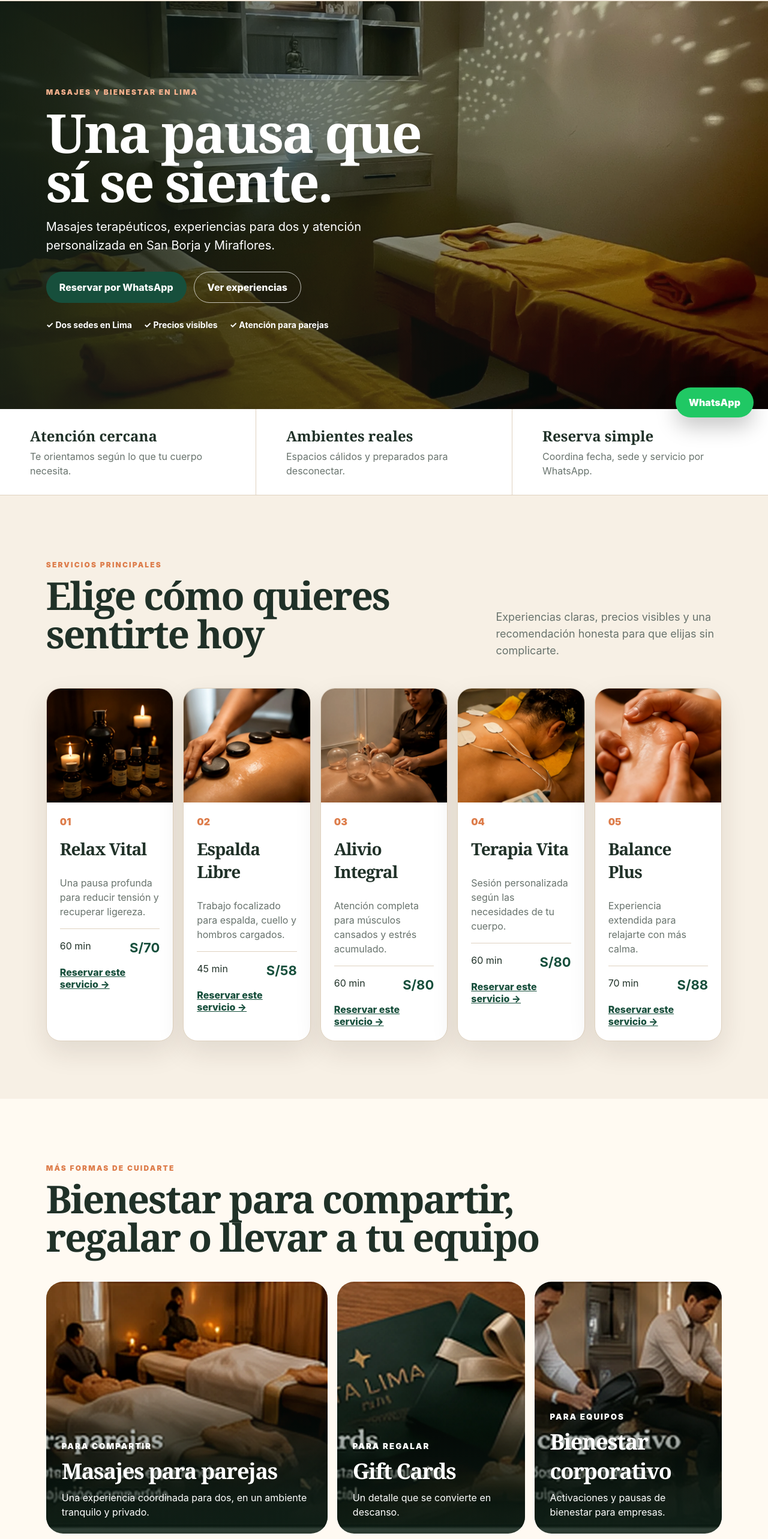
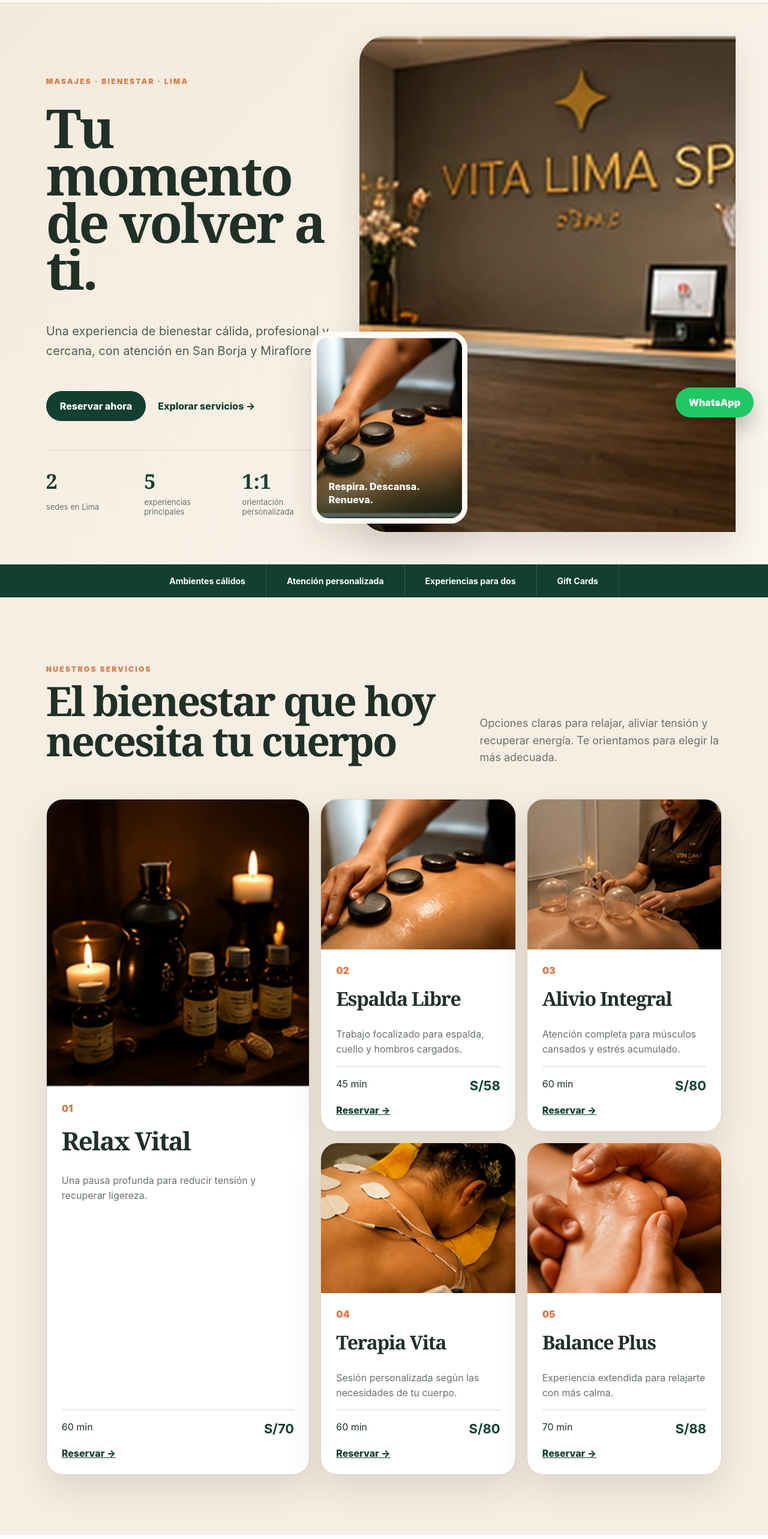
Before and after one commit to gperezdev-aut/vita-lima-web, a Next.js app: page / in a window 1280 px wide. Shown: the part 80-2646 px from the top of the page at 60% size. Built offline with nearby package versions, Linux system fonts and the light colour scheme; no server answers.

Commit message:
feat: install Vita Lima Web Premium V3

```diff
--- a/app/page.tsx
+++ b/app/page.tsx
@@ -17,107 +17,112 @@ export default function HomePage() {
     <>
       <Header />
       <main>
-        <section id="inicio" className="hero">
-          <Image src="/images/real/hero.webp" alt="Cabina de masaje Vita Lima Spa" fill priority sizes="100vw" />
-          <div className="heroOverlay" />
-          <div className="heroContent">
-            <p className="eyebrow light">Masajes y bienestar en Lima</p>
-            <h1>Una pausa que sí se siente.</h1>
-            <p>Masajes terapéuticos, experiencias para dos y atención personalizada en San Borja y Miraflores.</p>
+        <section id="inicio" className="heroV3">
+          <div className="heroCopyV3">
+            <p className="eyebrow">Masajes · bienestar · Lima</p>
+            <h1>Tu momento de volver a ti.</h1>
+            <p className="heroLead">Una experiencia de bienestar cálida, profesional y cercana, con atención en San Borja y Miraflores.</p>
             <div className="actions">
-              <a className="button" href={`https://wa.me/${site.whatsapp}?text=Hola%20Vita%20Lima,%20quiero%20reservar`} target="_blank">Reservar por WhatsApp</a>
-              <a className="button secondary" href="#servicios">Ver experiencias</a>
+              <a className="button" href={`https://wa.me/${site.whatsapp}?text=Hola%20Vita%20Lima,%20quiero%20reservar`} target="_blank">Reservar ahora</a>
+              <a className="textLink" href="#servicios">Explorar servicios →</a>
             </div>
-            <div className="trust"><span>✓ Dos sedes en Lima</span><span>✓ Precios visibles</span><span>✓ Atención para parejas</span></div>
+            <div className="heroStats">
+              <div><strong>2</strong><span>sedes en Lima</span></div>
+              <div><strong>5</strong><span>experiencias principales</span></div>
+              <div><strong>1:1</strong><span>orientación personalizada</span></div>
+            </div>
+          </div>
+          <div className="heroVisualV3">
+            <div className="heroMainPhoto"><Image src="/images/generated/reception.webp" alt="Recepción premium Vita Lima Spa" fill priority sizes="(max-width: 900px) 100vw, 54vw" /></div>
+            <div className="heroFloatCard"><Image src="/images/generated/hot_stones.webp" alt="Masaje con piedras calientes" fill sizes="260px" /><span>Respira. Descansa. Renueva.</span></div>
           </div>
         </section>
 
-        <section className="introStrip">
-          <div><strong>Atención cercana</strong><span>Te orientamos según lo que tu cuerpo necesita.</span></div>
-          <div><strong>Ambientes reales</strong><span>Espacios cálidos y preparados para desconectar.</span></div>
-          <div><strong>Reserva simple</strong><span>Coordina fecha, sede y servicio por WhatsApp.</span></div>
+        <section className="signatureStrip">
+          <span>Ambientes cálidos</span><span>Atención personalizada</span><span>Experiencias para dos</span><span>Gift Cards</span>
         </section>
 
-        <section id="servicios" className="section servicesSection">
+        <section id="servicios" className="section servicesV3">
           <div className="sectionHead splitHead">
-            <div><p className="eyebrow">Servicios principales</p><h2>Elige cómo quieres sentirte hoy</h2></div>
-            <p>Experiencias claras, precios visibles y una recomendación honesta para que elijas sin complicarte.</p>
+            <div><p className="eyebrow">Nuestros servicios</p><h2>El bienestar que hoy necesita tu cuerpo</h2></div>
+            <p>Opciones claras para relajar, aliviar tensión y recuperar energía. Te orientamos para elegir la más adecuada.</p>
           </div>
-          <div className="serviceGrid photoCards">
+          <div className="serviceShowcase">
             {site.services.map((s, i) => (
-              <article className="serviceCard" key={s.name}>
-                <div className="serviceImage"><Image src={serviceImages[i]} alt={s.name} fill sizes="(max-width: 680px) 100vw, 20vw" /></div>
-                <div className="serviceBody">
+              <article className={`serviceV3 ${i===0 ? "featured" : ""}`} key={s.name}>
+                <div className="servicePhotoV3"><Image src={serviceImages[i]} alt={s.name} fill sizes="(max-width: 800px) 100vw, 33vw" /></div>
+                <div className="serviceInfoV3">
                   <span className="number">0{i+1}</span>
-                  <h3>{s.name}</h3><p>{s.text}</p>
+                  <h3>{s.name}</h3>
+                  <p>{s.text}</p>
                   <div className="serviceMeta"><span>{s.duration}</span><strong>{s.price}</strong></div>
-                  <a href={`https://wa.me/${site.whatsapp}?text=${encodeURIComponent(`Hola Vita Lima, quiero reservar ${s.name}`)}`} target="_blank">Reservar este servicio →</a>
+                  <a href={`https://wa.me/${site.whatsapp}?text=${encodeURIComponent(`Hola Vita Lima, quiero reservar ${s.name}`)}`} target="_blank">Reservar →</a>
                 </div>
               </article>
             ))}
           </div>
         </section>
 
-        <section id="experiencias" className="section experienceSection">
-          <div className="sectionHead"><p className="eyebrow">Más formas de cuidarte</p><h2>Bienestar para compartir, regalar o llevar a tu equipo</h2></div>
-          <div className="experienceGrid">
-            <article className="experience large"><Image src="/images/generated/couple.webp" alt="Masaje para parejas" fill sizes="60vw" /><div><small>Para compartir</small><h3>Masajes para parejas</h3><p>Una experiencia coordinada para dos, en un ambiente tranquilo y privado.</p></div></article>
-            <article className="experience"><Image src="/images/generated/gift.webp" alt="Gift Card Vita Lima" fill sizes="40vw" /><div><small>Para regalar</small><h3>Gift Cards</h3><p>Un detalle que se convierte en descanso.</p></div></article>
-            <article className="experience"><Image src="/images/generated/corporate.webp" alt="Bienestar corporativo" fill sizes="40vw" /><div><small>Para equipos</small><h3>Bienestar corporativo</h3><p>Activaciones y pausas de bienestar para empresas.</p></div></article>
+        <section id="experiencias" className="section experiencesV3">
+          <div className="sectionHead"><p className="eyebrow">Experiencias Vita</p><h2>Más que un masaje: momentos para recordar</h2></div>
+          <div className="editorialGrid">
+            <article className="editorialCard tall"><Image src="/images/generated/couple.webp" alt="Masajes para parejas" fill sizes="50vw" /><div><small>Para compartir</small><h3>Masajes para parejas</h3><p>Una pausa coordinada para dos.</p></div></article>
+            <article className="editorialCard"><Image src="/images/generated/gift.webp" alt="Gift Cards Vita Lima" fill sizes="50vw" /><div><small>Para regalar</small><h3>Gift Cards</h3></div></article>
+            <article className="editorialCard"><Image src="/images/generated/corporate.webp" alt="Bienestar corporativo" fill sizes="50vw" /><div><small>Para equipos</small><h3>Bienestar corporativo</h3></div></article>
           </div>
         </section>
 
-        <section className="realSpaces">
-          <div className="realSpacesCopy"><p className="eyebrow light">Espacios reales</p><h2>Conoce Vita Lima antes de reservar</h2><p>Estas fotografías corresponden a nuestras instalaciones y muestran el ambiente que encontrarás al llegar.</p><a className="button secondary lightButton" href="#galeria">Ver galería</a></div>
-          <div className="realSpacesImages"><Image src="/images/real/reception_real.webp" alt="Recepción Vita Lima" fill sizes="50vw" /></div>
+        <section className="storyV3">
+          <div className="storyImage"><Image src="/images/generated/room_buddha.webp" alt="Cabina Vita Lima Spa" fill sizes="55vw" /></div>
+          <div className="storyCopy"><p className="eyebrow light">La experiencia</p><h2>Un espacio pensado para bajar el ritmo</h2><p>Iluminación cálida, aromas suaves y ambientes preparados para que desconectes desde que llegas.</p><a className="button secondary lightButton" href="#galeria">Conocer los ambientes</a></div>
         </section>
 
-        <section id="resenas" className="reviews">
-          <div><p className="eyebrow light">Confianza verificable</p><h2>Lo mejor de Vita Lima lo cuentan nuestros clientes</h2><p>Consulta directamente nuestras opiniones públicas y revisa experiencias reales antes de reservar.</p><div className="reviewLinks"><a href="https://www.google.com/search?q=Vita+Lima+Spa+rese%C3%B1as" target="_blank">Google — Ver reseñas</a><a href="https://www.tripadvisor.com/Search?q=Vita%20Lima%20Spa" target="_blank">Tripadvisor — Buscar Vita Lima</a></div></div>
-          <blockquote>“Queremos que cada visita se sienta cercana, ordenada y realmente reparadora.”<small>Vita Lima Spa</small></blockquote>
-        </section>
-
-        <section id="sedes" className="section locationsSection">
-          <div className="sectionHead splitHead"><div><p className="eyebrow">Encuéntranos</p><h2>Dos sedes para estar más cerca de ti</h2></div><p>Elige la sede que mejor se adapte a tu ubicación y horario.</p></div>
-          <div className="locationGrid">
-            {site.locations.map((l, i) => <article className="locationCard" key={l.name}><span className="number">0{i+1}</span><h3>{l.name}</h3><p>{l.address}</p><small>{l.schedule}</small><a href={`https://www.google.com/maps/search/?api=1&query=${encodeURIComponent(l.address + ", Lima")}`} target="_blank">Abrir en Google Maps →</a></article>)}
+        <section id="resenas" className="reviewsV3 section">
+          <div className="reviewIntro"><p className="eyebrow">Confianza real</p><h2>Antes de reservar, conoce lo que dicen nuestros clientes</h2><p>Consulta nuestras fichas públicas y revisa opiniones verificables.</p></div>
+          <div className="reviewPlatforms">
+            <a href="https://www.google.com/search?q=Vita+Lima+Spa+rese%C3%B1as" target="_blank"><strong>Google</strong><span>Ver opiniones verificadas →</span></a>
+            <a href="https://www.tripadvisor.com/Search?q=Vita%20Lima%20Spa" target="_blank"><strong>Tripadvisor</strong><span>Ver opiniones de viajeros →</span></a>
           </div>
         </section>
 
-        <section id="galeria" className="gallery section">
-          <div className="sectionHead"><p className="eyebrow">Galería</p><h2>Ambientes, detalles y tratamientos</h2><p>Una selección más variada para que conozcas mejor la experiencia Vita Lima.</p></div>
-          <div className="galleryGrid galleryMosaic">
-            <Image src="/images/real/room_pair.webp" alt="Cabina doble" width={1200} height={900} />
-            <Image src="/images/generated/cupping.webp" alt="Tratamiento con ventosas" width={900} height={900} />
-            <Image src="/images/real/buddha_real.webp" alt="Detalle de ambiente" width={1200} height={900} />
-            <Image src="/images/generated/hot_stones.webp" alt="Masaje con piedras calientes" width={900} height={900} />
-            <Image src="/images/real/facial_real.webp" alt="Experiencia facial" width={1200} height={900} />
-            <Image src="/images/generated/oils.webp" alt="Aceites y aromaterapia" width={900} height={900} />
-            <Image src="/images/real/room_single.webp" alt="Cabina individual" width={1200} height={900} />
-            <Image src="/images/generated/foot.webp" alt="Masaje de pies" width={900} height={900} />
+        <section id="sedes" className="section locationsV3">
+          <div className="sectionHead"><p className="eyebrow">Nuestras sedes</p><h2>Dos espacios, una misma forma de cuidarte</h2></div>
+          <div className="locationVisualGrid">
+            <article className="locationVisual"><Image src="/images/generated/facade.webp" alt="Sede San Borja" fill sizes="50vw"/><div><span>01</span><h3>San Borja</h3><p>Av. Aviación 3358, oficina 204</p><a href="https://www.google.com/maps/search/?api=1&query=Av.%20Aviaci%C3%B3n%203358%20Lima" target="_blank">Abrir en Google Maps →</a></div></article>
+            <article className="locationVisual"><Image src="/images/generated/reception.webp" alt="Sede Miraflores" fill sizes="50vw"/><div><span>02</span><h3>Miraflores</h3><p>Av. Larco 812, oficina 306</p><a href="https://www.google.com/maps/search/?api=1&query=Av.%20Larco%20812%20Lima" target="_blank">Abrir en Google Maps →</a></div></article>
           </div>
         </section>
 
-        <section id="reserva" className="reserveSection">
-          <div><p className="eyebrow">Reserva</p><h2>Cuéntanos qué necesitas. Nosotros te ayudamos a elegir.</h2><p>Completa tus datos y continuaremos la coordinación por WhatsApp.</p></div>
-          <ReserveForm />
+        <section id="galeria" className="galleryV3 section">
+          <div className="sectionHead splitHead"><div><p className="eyebrow">Galería</p><h2>Detalles que construyen la experiencia</h2></div><p>Una mirada a nuestros ambientes, terapias y momentos de relajación.</p></div>
+          <div className="galleryRibbon">
+            <Image src="/images/real/reception_real.webp" alt="Recepción Vita Lima" width={900} height={1100}/>
+            <Image src="/images/generated/cupping.webp" alt="Tratamiento con ventosas" width={900} height={1100}/>
+            <Image src="/images/real/room_pair.webp" alt="Cabina doble" width={900} height={1100}/>
+            <Image src="/images/generated/oils.webp" alt="Aromaterapia" width={900} height={1100}/>
+            <Image src="/images/real/facial_real.webp" alt="Tratamiento facial" width={900} height={1100}/>
+          </div>
         </section>
 
-        <section id="preguntas" className="section faq">
-          <div className="sectionHead"><p className="eyebrow">Preguntas frecuentes</p><h2>Todo lo que necesitas saber antes de reservar</h2></div>
+        <section id="reserva" className="reserveV3">
+          <div className="reserveImage"><Image src="/images/generated/buddha.webp" alt="Ambiente de calma Vita Lima" fill sizes="45vw" /></div>
+          <div className="reserveContentV3"><p className="eyebrow">Reserva tu experiencia</p><h2>Cuéntanos qué necesitas</h2><p>Déjanos tus datos y continuamos la coordinación por WhatsApp.</p><ReserveForm /></div>
+        </section>
+
+        <section id="preguntas" className="section faqV3">
+          <div className="sectionHead"><p className="eyebrow">Preguntas frecuentes</p><h2>Todo claro antes de reservar</h2></div>
           <div className="faqList">
             {[
-              ["¿Cómo puedo reservar?","Puedes enviarnos tu solicitud desde el formulario o escribirnos directamente por WhatsApp."],
-              ["¿Atienden a parejas?","Sí. Coordinamos experiencias para dos personas según disponibilidad de sede y terapeutas."],
-              ["¿Tienen Gift Cards?","Sí. Puedes regalar una experiencia y coordinar el servicio y la dedicatoria por WhatsApp."],
-              ["¿Realizan masajes a domicilio?","Sí. La disponibilidad y el recargo dependen de la zona, el horario y la duración elegida."],
-              ["¿Puedo reprogramar mi cita?","Sí, aplican las condiciones de reserva comunicadas al momento de confirmar."],
-              ["¿Qué servicio me recomiendan?","Cuéntanos cómo te sientes y te orientaremos hacia la experiencia más adecuada."]
+              ["¿Cómo puedo reservar?","Puedes completar el formulario o escribirnos directamente por WhatsApp."],
+              ["¿Atienden a parejas?","Sí. Coordinamos experiencias para dos según disponibilidad de sede y terapeutas."],
+              ["¿Tienen Gift Cards?","Sí. Puedes regalar una experiencia y personalizar la dedicatoria."],
+              ["¿Realizan masajes a domicilio?","Sí, sujeto a zona, horario y disponibilidad."],
+              ["¿Puedo reprogramar mi cita?","Sí, aplican las condiciones comunicadas al momento de confirmar."],
+              ["¿Qué servicio me recomiendan?","Cuéntanos cómo te sientes y te orientaremos hacia la mejor opción."]
             ].map(([q,a]) => <details key={q}><summary>{q}</summary><p>{a}</p></details>)}
           </div>
         </section>
       </main>
-
       <footer>
         <div className="brand footerBrand"><span className="brandMark">✦</span><span><strong>Vita Lima Spa</strong><small>Bienestar que se siente</small></span></div>
         <div><strong>Contacto</strong><a href={`https://wa.me/${site.whatsapp}`} target="_blank">{site.whatsappDisplay}</a><a href={`mailto:${site.email}`}>{site.email}</a></div>
--- a/package.json
+++ b/package.json
@@ -1,5 +1,5 @@
 {
-  "name": "vita-lima-web-premium-v2",
+  "name": "vita-lima-web-premium-v3",
   "version": "2.0.0",
   "private": true,
   "scripts": {
```
Also changed, not shown: app/globals.css, 2 other files (tests, documents, lock files or other folders).
